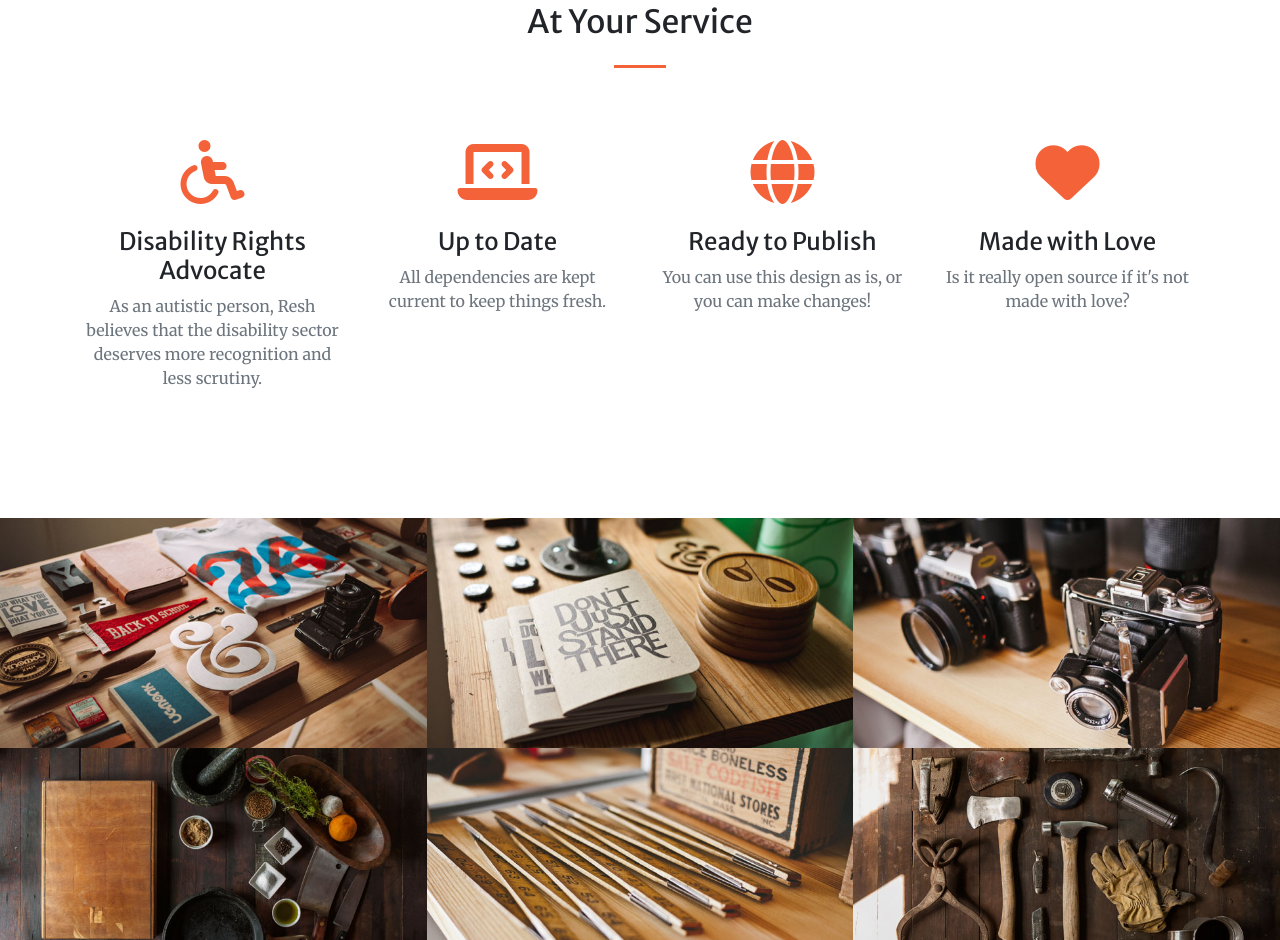
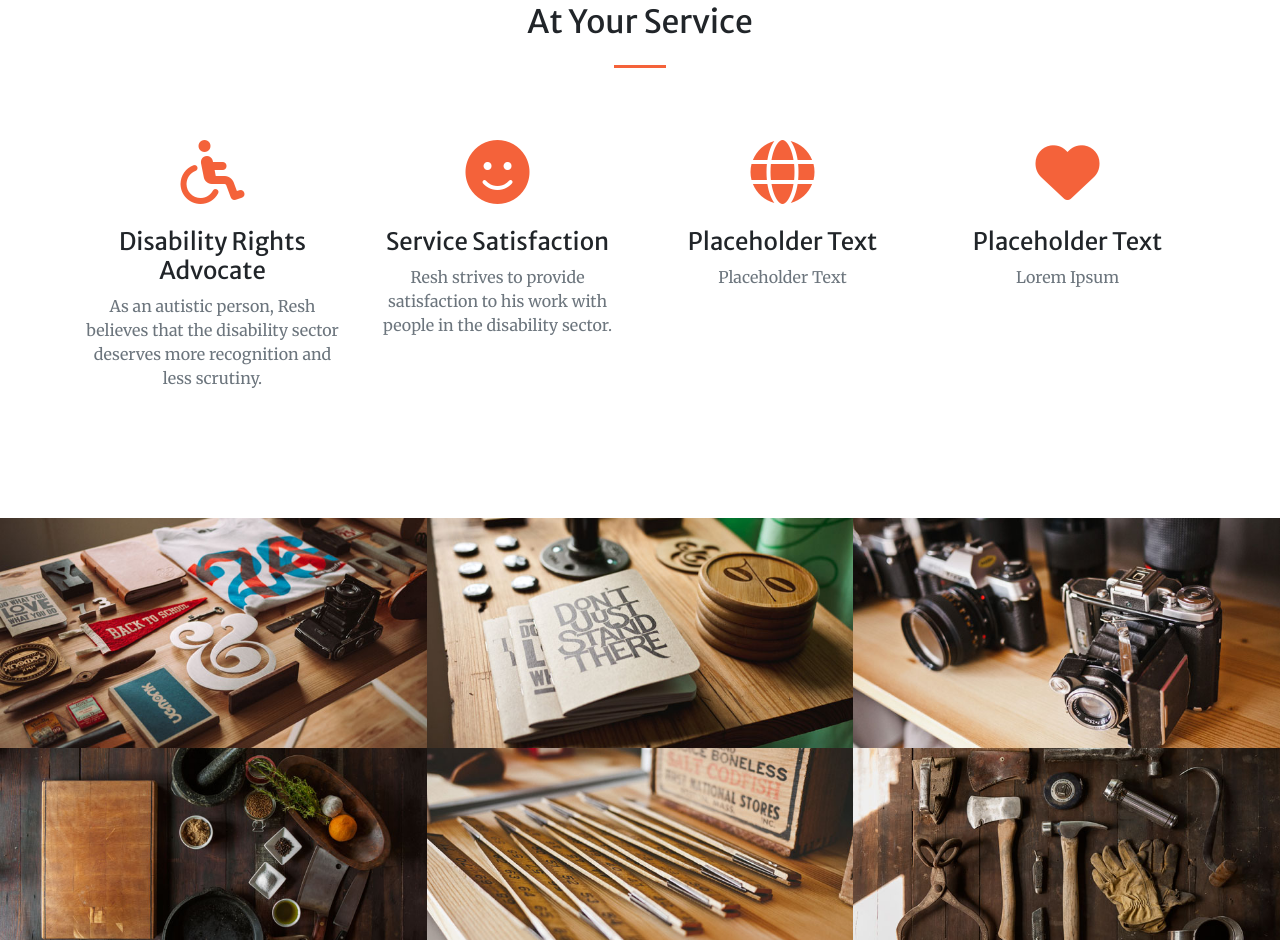
Before and after one commit to TheGamerWithMore-zz/resh-website, a plain HTML site: page index.html in a window 1280 px wide. Shown: the part 1403-2343 px from the top of the page. Drawn offline with nearby package versions, Linux system fonts and the light colour scheme.

Commit message:
Something happened :/

```diff
--- a/index.html
+++ b/index.html
@@ -77,23 +77,23 @@
                     </div>
                     <div class="col-lg-3 col-md-6 text-center">
                         <div class="mt-5">
-                            <i class="fas fa-4x fa-laptop-code text-primary mb-4"></i>
-                            <h3 class="h4 mb-2">Up to Date</h3>
-                            <p class="text-muted mb-0">All dependencies are kept current to keep things fresh.</p>
+                            <i class="fas fa-4x fa-smile text-primary mb-4"></i>
+                            <h3 class="h4 mb-2">Service Satisfaction</h3>
+                            <p class="text-muted mb-0">Resh strives to provide satisfaction to his work with people in the disability sector.  </p>
                         </div>
                     </div>
                     <div class="col-lg-3 col-md-6 text-center">
                         <div class="mt-5">
                             <i class="fas fa-4x fa-globe text-primary mb-4"></i>
-                            <h3 class="h4 mb-2">Ready to Publish</h3>
-                            <p class="text-muted mb-0">You can use this design as is, or you can make changes!</p>
+                            <h3 class="h4 mb-2">Placeholder Text</h3>
+                            <p class="text-muted mb-0">Placeholder Text</p>
                         </div>
                     </div>
                     <div class="col-lg-3 col-md-6 text-center">
                         <div class="mt-5">
                             <i class="fas fa-4x fa-heart text-primary mb-4"></i>
-                            <h3 class="h4 mb-2">Made with Love</h3>
-                            <p class="text-muted mb-0">Is it really open source if it's not made with love?</p>
+                            <h3 class="h4 mb-2">Placeholder Text</h3>
+                            <p class="text-muted mb-0">Lorem Ipsum</p>
                         </div>
                     </div>
                 </div>
```
